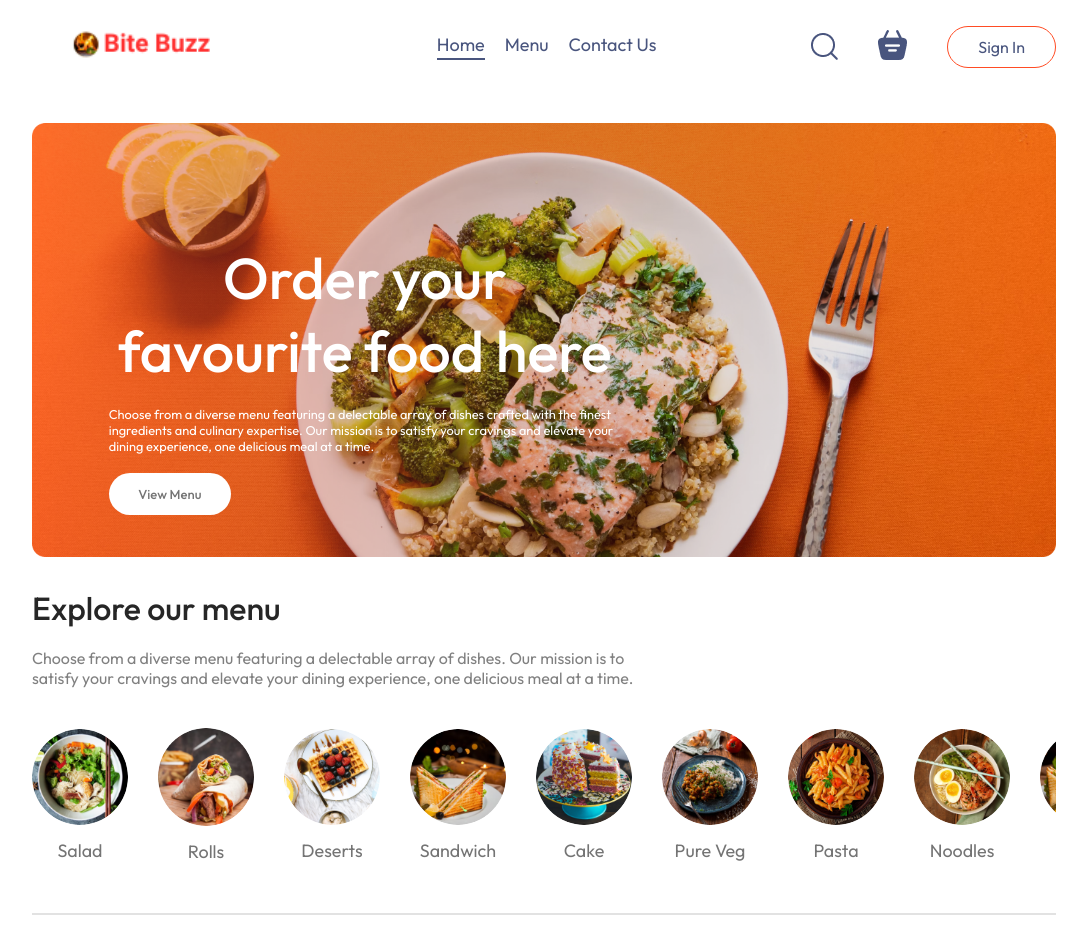
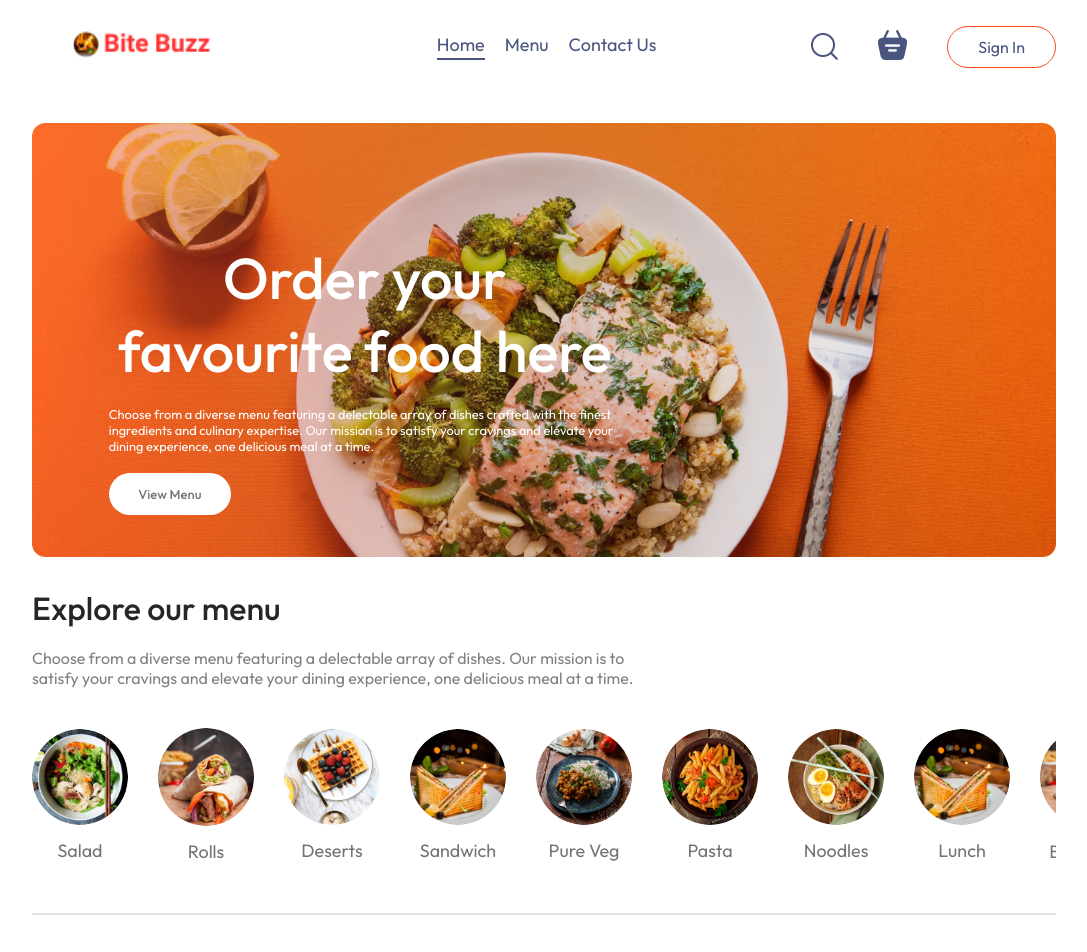
Before and after one commit to Abhi-0930/Bite_Buzz, a React (Vite) app in the folder frontend/: page / in a window 1280 px wide. Shown: the top 952 px of the page, without its empty margins (96-1183 px from the left). Built offline with nearby package versions, Linux system fonts and the light colour scheme; no server answers.

Commit message:
Update assets.js

```diff
--- a/frontend/src/assets/assets.js
+++ b/frontend/src/assets/assets.js
@@ -103,10 +103,7 @@ export const menu_list = [
         menu_name: "Sandwich",
         menu_image: menu_4
     },
-    {
-        menu_name: "Cake",
-        menu_image: menu_5
-    },
+
     {
         menu_name: "Pure Veg",
         menu_image: menu_6
```
